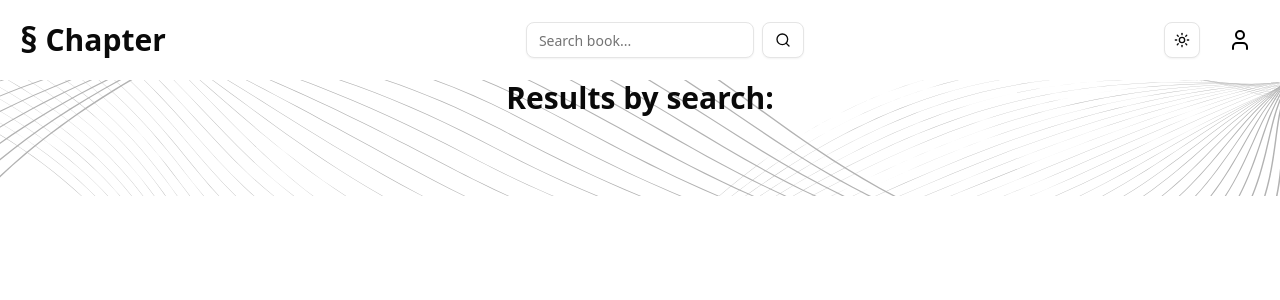
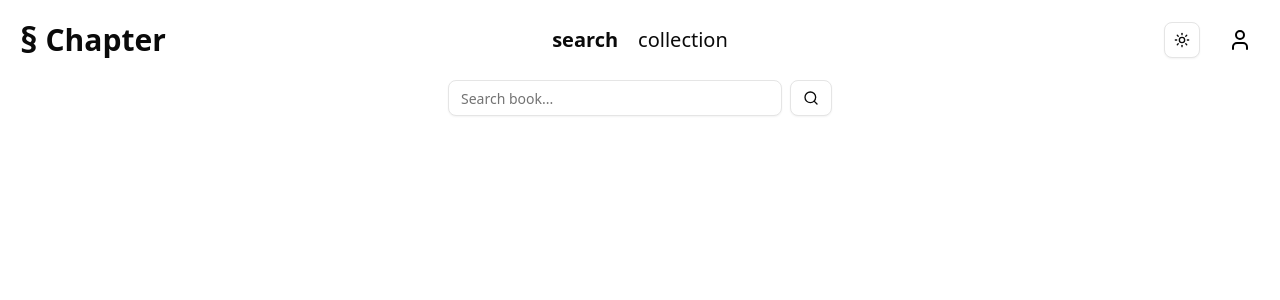
Before and after one commit to Gamma101/chapter, a Next.js app in the folder frontend/: page /search in a window 1280 px wide. Shown: the top 300 px of the page. Built offline with nearby package versions, Linux system fonts and the light colour scheme; no server answers; sample sign-in values are in the browser's storage.

Commit message:
fix: change navbar layour & move search bar to search page

```diff
--- /dev/null
+++ b/frontend/app/(protected)/collection/page.tsx
@@ -0,0 +1,5 @@
+import React from "react"
+
+export default function Collection() {
+  return <div>There will be user saved books yea :)</div>
+}
--- a/frontend/app/(protected)/search/page.tsx
+++ b/frontend/app/(protected)/search/page.tsx
@@ -1,4 +1,5 @@
 "use client"
+import SearchBar from "@/components/SearchBar"
 import { checkBookAndRedirect } from "@/lib/bookUtils"
 import { Book } from "@/types/book"
 import axios from "axios"
@@ -41,12 +42,16 @@ export default function SearchPage() {
   //     }
   //     return <p>{endAuthorsLine}</p>
   //   }
+  //bg-[url('/lines-black.svg')] dark:bg-[url('/lines-white.svg')] bg-repeat bg-center
+  return (
+    <div className="flex items-center flex-col">
+      <SearchBar className="w-[30%] mb-5" />
 
-  return (
-    <div className="bg-[url('/lines-black.svg')] dark:bg-[url('/lines-white.svg')] bg-repeat bg-center">
-      <h1 className="text-3xl font-semibold text-center">
-        Results by search: {query}
-      </h1>
+      {query && (
+        <h1 className="text-3xl font-semibold text-center">
+          Results by search: {query}
+        </h1>
+      )}
       <div className="flex justify-center">
         <div className="flex flex-wrap justify-center gap-4 py-10 max-w-[90%]">
           {data
--- a/frontend/components/Navbar.tsx
+++ b/frontend/components/Navbar.tsx
@@ -1,20 +1,41 @@
 "use client"
 import Link from "next/link"
 import React from "react"
-import SearchBar from "./SearchBar"
 import NavbarAccount from "./NavbarAccount"
+import { cn } from "@/lib/utils"
+import { usePathname } from "next/navigation"
 
 export default function Navbar({ className = "" }: { className?: string }) {
+  const pathName = usePathname()
+  const currentPage = pathName.replace("/", "")
   return (
     <nav
-      className={`p-5 rounded-b-xl flex justify-between items-center ${className}`}
+      className={`p-5 rounded-b-xl grid grid-cols-3 items-center ${className}`}
     >
-      <Link href={"/"} className="flex items-center gap-2">
+      <Link href={"/"} className="flex items-center gap-2 justify-self-start">
         <p className="text-4xl font-bold">§</p>
         <h1 className="text-3xl font-bold">Chapter</h1>
       </Link>
-      <SearchBar />
-      <NavbarAccount />
+
+      <div className="flex gap-5 justify-self-center">
+        <Link
+          href={"/search"}
+          className={cn("text-xl", currentPage === "search" ? "font-bold" : "")}
+        >
+          search
+        </Link>
+        <Link
+          href="/collection"
+          className={cn(
+            "text-xl",
+            currentPage === "collection" ? "font-bold" : ""
+          )}
+        >
+          collection
+        </Link>
+      </div>
+
+      <NavbarAccount className="justify-self-end" />
     </nav>
   )
 }
--- a/frontend/components/NavbarAccount.tsx
+++ b/frontend/components/NavbarAccount.tsx
@@ -6,10 +6,10 @@ import { User } from "lucide-react"
 import { useAuth } from "@/context/AuthContext"
 import { Popover, PopoverTrigger, PopoverContent } from "./ui/popover"
 
-export default function NavbarAccount() {
+export default function NavbarAccount({ className }: { className: string }) {
   const { isAuthenticated, user, logout } = useAuth()
   return (
-    <div className="">
+    <div className={className}>
       <div className="flex gap-5 items-center">
         <ThemeToggle />
         {isAuthenticated ? (
--- a/frontend/components/SearchBar.tsx
+++ b/frontend/components/SearchBar.tsx
@@ -1,10 +1,11 @@
 import { Button } from "@/components/ui/button"
 import { Input } from "@/components/ui/input"
+import { cn } from "@/lib/utils"
 import { Search } from "lucide-react"
 import { useRouter } from "next/navigation"
 import { useState } from "react"
 
-export default function SearchBar() {
+export default function SearchBar({ className = "" }: { className?: string }) {
   const [searchQuery, setSearchQuery] = useState<string>("")
   const router = useRouter()
 
@@ -16,7 +17,10 @@ export default function SearchBar() {
   }
 
   return (
-    <form action={onSubmit} className="flex items-center space-x-2">
+    <form
+      action={onSubmit}
+      className={cn("flex items-center space-x-2", className)}
+    >
       <Input
         type="text"
         className="px-3 py-2 bg-white"
```
